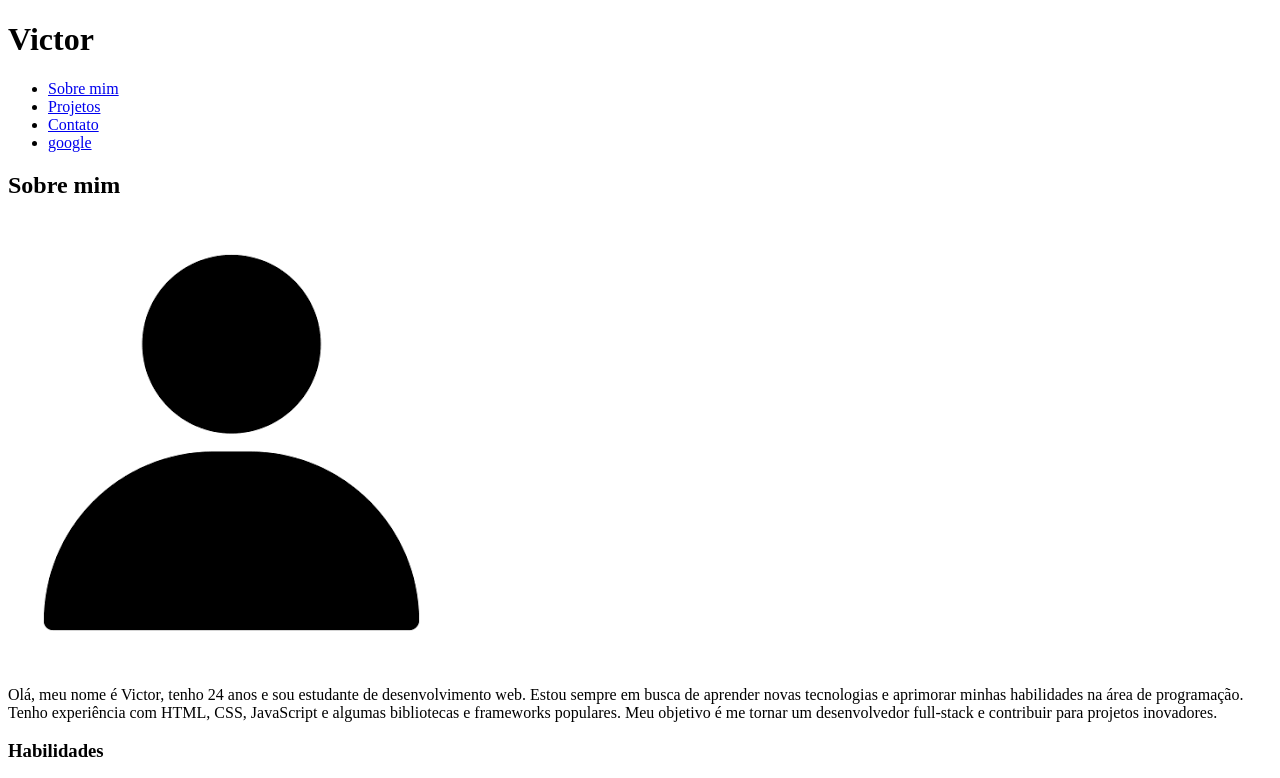
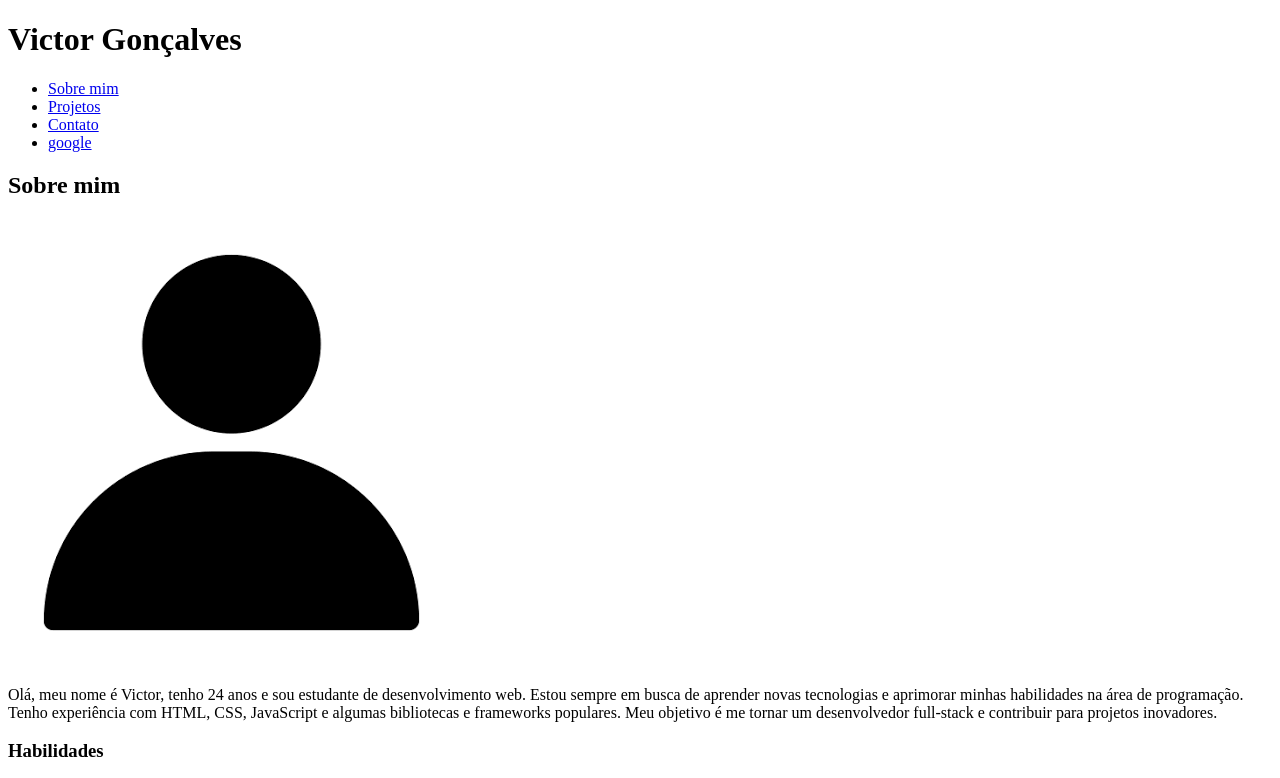
Before and after one commit to vktr01/Project1, a plain HTML site: page index.html in a window 1280 px wide. Shown: the top 778 px of the page. Drawn offline with Linux system fonts and the light colour scheme.

Commit message:
teste v1

```diff
--- a/index.html
+++ b/index.html
@@ -7,7 +7,7 @@
 </head>
 <body>
     <header>
-        <h1>Victor</h1>
+        <h1>Victor Gonçalves</h1>
         <nav>
             <ul>
                 <li><a href="sobre">Sobre mim</a></li>
```
